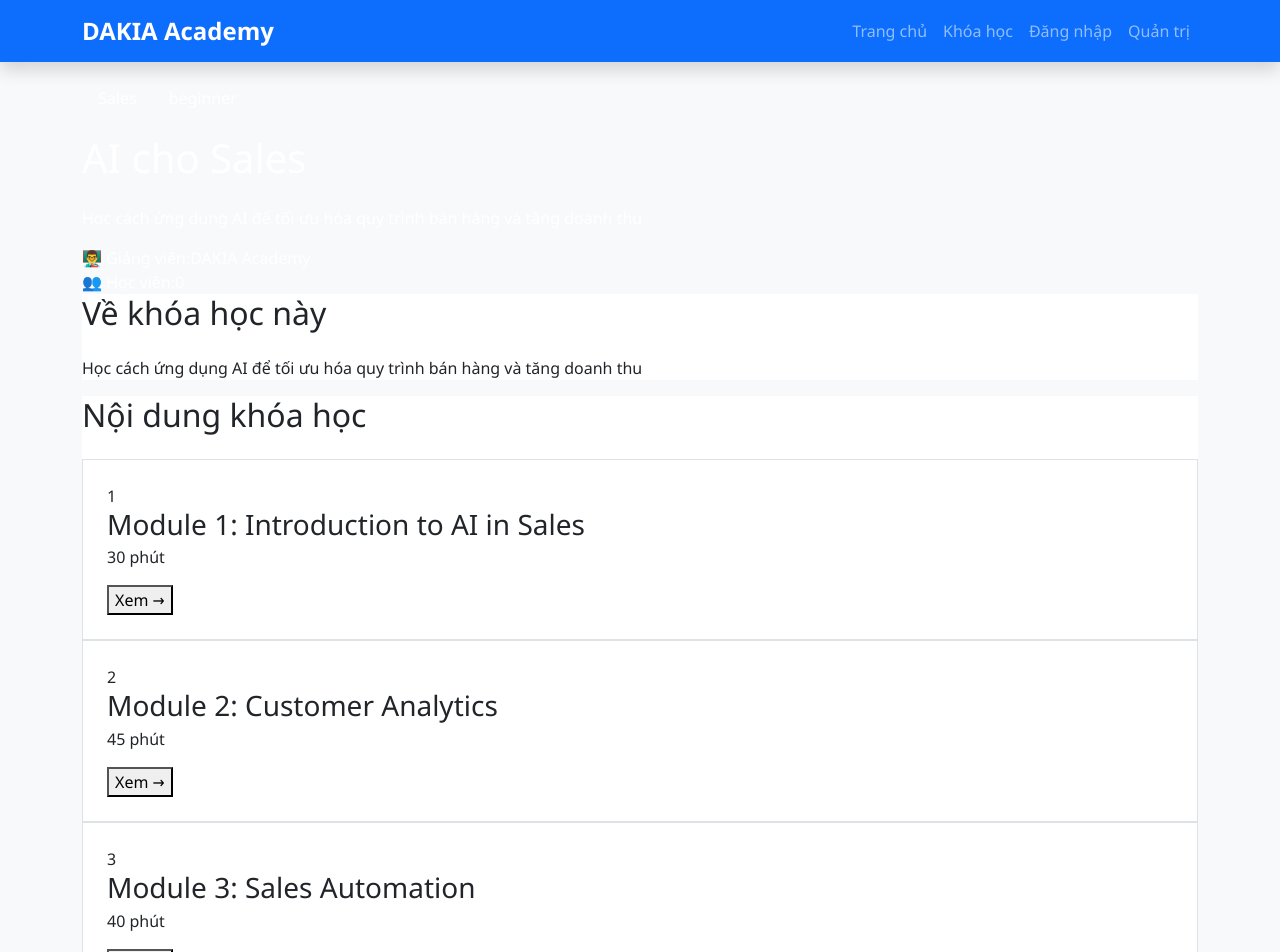
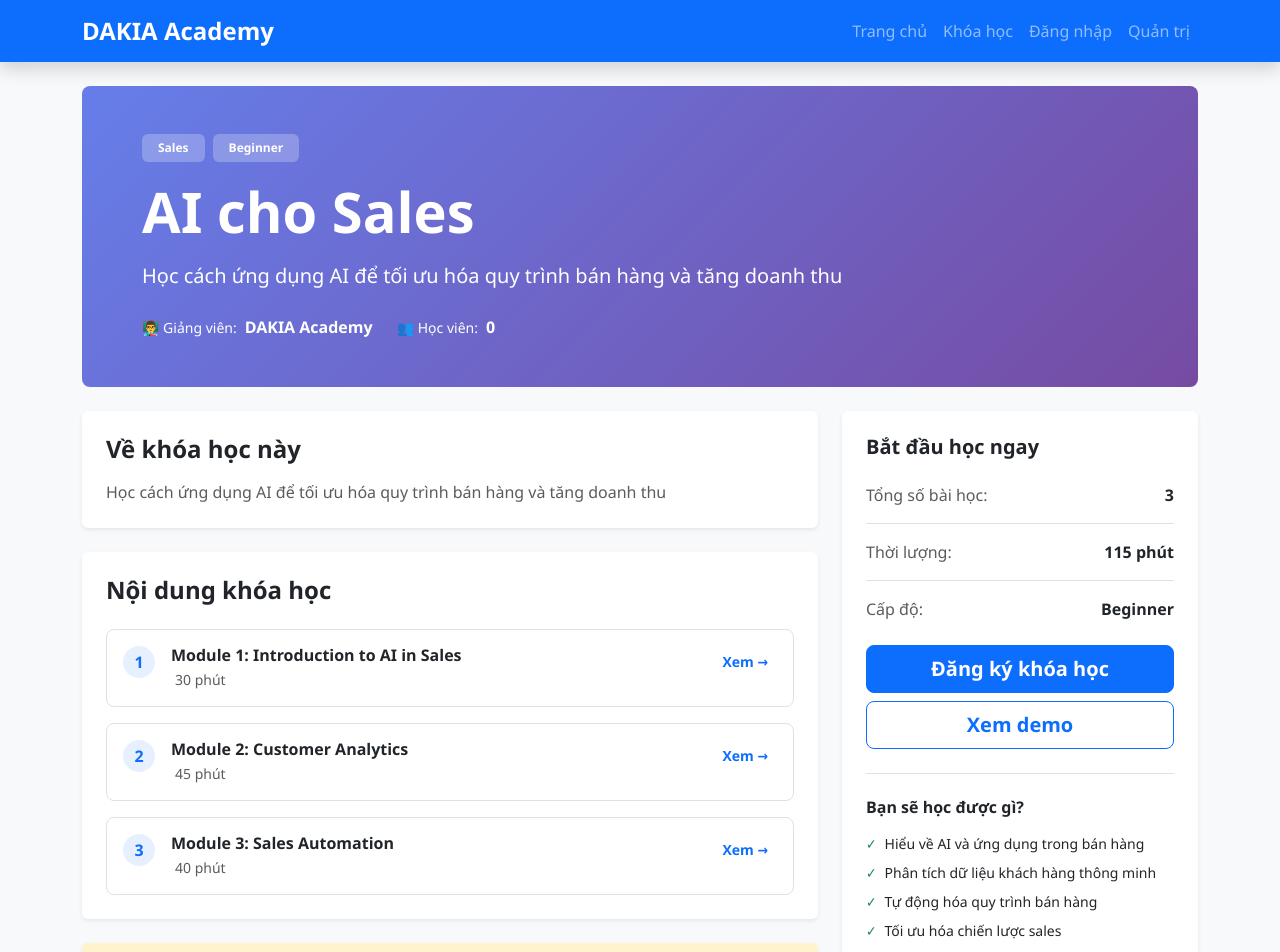
Before and after one commit to nguyenquy0710/dakia-academy, a Next.js app: page /courses/ai-for-sales in a window 1280 px wide. Shown: the top 952 px of the page. Built offline with nearby package versions, Linux system fonts and the light colour scheme.

Commit message:
feat: migrate course detail page to Bootstrap 5 with enhanced styling
Co-authored-by: nguyenquy0710 <22485887+nguyenquy0710@users.noreply.github.com>

```diff
--- a/app/(client)/courses/[slug]/page.tsx
+++ b/app/(client)/courses/[slug]/page.tsx
@@ -72,65 +72,74 @@ const CoursePage: FC<CoursePageProps> = async ({ params }) => {
   }
 
   return (
-    <div className="space-y-8">
+    <div className="fade-in">
       {/* Course Header */}
-      <div className="bg-gradient-to-r from-blue-500 to-purple-600 text-white rounded-lg p-8">
-        <div className="max-w-4xl">
-          <div className="flex items-center gap-2 mb-4">
-            <span className="px-3 py-1 bg-white/20 rounded-full text-sm">
+      <div className="hero-gradient text-white rounded-3 p-4 p-md-5 mb-4">
+        <div className="container">
+          <div className="d-flex gap-2 mb-3 flex-wrap">
+            <span className="badge bg-light bg-opacity-25 text-white px-3 py-2">
               {course.category}
             </span>
-            <span className="px-3 py-1 bg-white/20 rounded-full text-sm capitalize">
+            <span className="badge bg-light bg-opacity-25 text-white px-3 py-2 text-capitalize">
               {course.level}
             </span>
           </div>
-          <h1 className="text-4xl font-bold mb-4">{course.title}</h1>
-          <p className="text-xl mb-6">{course.description}</p>
-          <div className="flex items-center gap-6">
-            <div className="flex items-center gap-2">
-              <span className="text-sm">👨‍🏫 Giảng viên:</span>
-              <span className="font-semibold">{course.author}</span>
+          <h1 className="display-4 fw-bold mb-3">{course.title}</h1>
+          <p className="lead mb-4">{course.description}</p>
+          <div className="d-flex gap-4 flex-wrap">
+            <div className="d-flex align-items-center gap-2">
+              <span className="small">👨‍🏫 Giảng viên:</span>
+              <span className="fw-semibold">{course.author}</span>
             </div>
-            <div className="flex items-center gap-2">
-              <span className="text-sm">👥 Học viên:</span>
-              <span className="font-semibold">{course.totalStudents}</span>
+            <div className="d-flex align-items-center gap-2">
+              <span className="small">👥 Học viên:</span>
+              <span className="fw-semibold">{course.totalStudents}</span>
             </div>
           </div>
         </div>
       </div>
 
-      <div className="grid lg:grid-cols-3 gap-8">
+      <div className="row g-4">
         {/* Main Content */}
-        <div className="lg:col-span-2 space-y-6">
-          <div className="bg-white rounded-lg shadow-md p-6">
-            <h2 className="text-2xl font-bold mb-4">Về khóa học này</h2>
-            <p className="text-gray-700">
+        <div className="col-lg-8">
+          {/* About Section */}
+          <div className="card border-0 shadow-sm mb-4 hover-lift">
+            <div className="card-body p-4">
+              <h2 className="h4 fw-bold mb-3">Về khóa học này</h2>
+              <p className="text-muted mb-0">
                 {course.description}
               </p>
             </div>
+          </div>
 
           {/* Course Curriculum */}
-          <div className="bg-white rounded-lg shadow-md p-6">
-            <h2 className="text-2xl font-bold mb-4">Nội dung khóa học</h2>
-            <div className="space-y-4">
+          <div className="card border-0 shadow-sm mb-4 hover-lift">
+            <div className="card-body p-4">
+              <h2 className="h4 fw-bold mb-4">Nội dung khóa học</h2>
+              <div className="d-grid gap-3">
                 {course.lessons.map((lesson, index) => (
                   <div
                     key={lesson.id}
-                  className="border border-gray-200 rounded-lg p-4 hover:border-blue-500 transition cursor-pointer"
+                    className="border rounded-3 p-3 hover-lift"
+                    style={{ cursor: 'pointer', transition: 'all 0.3s ease' }}
                   >
-                  <div className="flex justify-between items-start">
-                    <div className="flex gap-4">
-                      <div className="flex-shrink-0 w-8 h-8 bg-blue-100 text-blue-600 rounded-full flex items-center justify-center font-semibold">
+                    <div className="d-flex justify-content-between align-items-start">
+                      <div className="d-flex gap-3">
+                        <div
+                          className="d-flex align-items-center justify-content-center bg-primary bg-opacity-10 text-primary rounded-circle fw-semibold"
+                          style={{ width: '32px', height: '32px', flexShrink: 0 }}
+                        >
                           {index + 1}
                         </div>
                         <div>
-                        <h3 className="font-semibold mb-1">{lesson.title}</h3>
-                        <p className="text-sm text-gray-500">
+                          <h3 className="h6 fw-semibold mb-1">{lesson.title}</h3>
+                          <p className="text-muted small mb-0">
+                            <i className="bi bi-clock me-1"></i>
                             {lesson.duration} phút
                           </p>
                         </div>
                       </div>
-                    <button className="text-blue-600 hover:text-blue-700 text-sm font-medium">
+                      <button className="btn btn-link btn-sm text-primary text-decoration-none fw-semibold">
                         Xem →
                       </button>
                     </div>
@@ -138,12 +147,14 @@ const CoursePage: FC<CoursePageProps> = async ({ params }) => {
                 ))}
               </div>
             </div>
+          </div>
 
-          <div className="bg-yellow-50 border border-yellow-200 p-6 rounded-lg">
-            <h3 className="text-lg font-semibold text-yellow-800 mb-2">
+          {/* Development Notice */}
+          <div className="alert alert-warning border-0 shadow-sm" role="alert">
+            <h3 className="alert-heading h6 fw-semibold">
               🚧 Đang phát triển
             </h3>
-            <p className="text-yellow-700">
+            <p className="mb-0 small">
               Nội dung chi tiết của từng bài học đang được xây dựng.
               Hệ thống sẽ hiển thị nội dung Markdown được chuyển đổi thành HTML với
               syntax highlighting và các tính năng tương tác.
@@ -152,55 +163,58 @@ const CoursePage: FC<CoursePageProps> = async ({ params }) => {
         </div>
 
         {/* Sidebar */}
-        <div className="lg:col-span-1">
-          <div className="bg-white rounded-lg shadow-md p-6 sticky top-6">
-            <h3 className="text-xl font-bold mb-4">Bắt đầu học ngay</h3>
+        <div className="col-lg-4">
+          <div className="card border-0 shadow-sm sticky-top" style={{ top: '1.5rem' }}>
+            <div className="card-body p-4">
+              <h3 className="h5 fw-bold mb-4">Bắt đầu học ngay</h3>
 
-            <div className="space-y-4 mb-6">
-              <div className="flex justify-between">
-                <span className="text-gray-600">Tổng số bài học:</span>
-                <span className="font-semibold">{course.lessons.length}</span>
+              <div className="mb-4">
+                <div className="d-flex justify-content-between mb-3 pb-3 border-bottom">
+                  <span className="text-muted">Tổng số bài học:</span>
+                  <span className="fw-semibold">{course.lessons.length}</span>
                 </div>
-              <div className="flex justify-between">
-                <span className="text-gray-600">Thời lượng:</span>
-                <span className="font-semibold">
+                <div className="d-flex justify-content-between mb-3 pb-3 border-bottom">
+                  <span className="text-muted">Thời lượng:</span>
+                  <span className="fw-semibold">
                     {course.lessons.reduce((acc, l) => acc + (l.duration || 0), 0)} phút
                   </span>
                 </div>
-              <div className="flex justify-between">
-                <span className="text-gray-600">Cấp độ:</span>
-                <span className="font-semibold capitalize">{course.level}</span>
+                <div className="d-flex justify-content-between">
+                  <span className="text-muted">Cấp độ:</span>
+                  <span className="fw-semibold text-capitalize">{course.level}</span>
                 </div>
               </div>
 
-            <button className="w-full bg-blue-600 text-white py-3 rounded-lg font-semibold hover:bg-blue-700 transition mb-3">
+              <div className="d-grid gap-2 mb-4">
+                <button className="btn btn-primary btn-lg fw-semibold">
                   Đăng ký khóa học
                 </button>
-
-            <button className="w-full border border-blue-600 text-blue-600 py-3 rounded-lg font-semibold hover:bg-blue-50 transition">
+                <button className="btn btn-outline-primary btn-lg fw-semibold">
                   Xem demo
                 </button>
+              </div>
 
-            <div className="mt-6 pt-6 border-t border-gray-200">
-              <h4 className="font-semibold mb-3">Bạn sẽ học được gì?</h4>
-              <ul className="space-y-2 text-sm text-gray-700">
-                <li className="flex items-start gap-2">
-                  <span className="text-green-500">✓</span>
+              <div className="pt-4 border-top">
+                <h4 className="h6 fw-semibold mb-3">Bạn sẽ học được gì?</h4>
+                <ul className="list-unstyled small">
+                  <li className="d-flex align-items-start gap-2 mb-2">
+                    <span className="text-success">✓</span>
                     <span>Hiểu về AI và ứng dụng trong bán hàng</span>
                   </li>
-                <li className="flex items-start gap-2">
-                  <span className="text-green-500">✓</span>
+                  <li className="d-flex align-items-start gap-2 mb-2">
+                    <span className="text-success">✓</span>
                     <span>Phân tích dữ liệu khách hàng thông minh</span>
                   </li>
-                <li className="flex items-start gap-2">
-                  <span className="text-green-500">✓</span>
+                  <li className="d-flex align-items-start gap-2 mb-2">
+                    <span className="text-success">✓</span>
                     <span>Tự động hóa quy trình bán hàng</span>
                   </li>
-                <li className="flex items-start gap-2">
-                  <span className="text-green-500">✓</span>
+                  <li className="d-flex align-items-start gap-2 mb-2">
+                    <span className="text-success">✓</span>
                     <span>Tối ưu hóa chiến lược sales</span>
                   </li>
                 </ul>
+              </div>
             </div>
           </div>
         </div>
```
Lines whose indentation alone changed are shown as unchanged.
